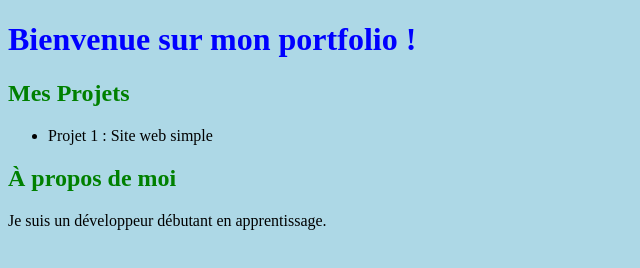
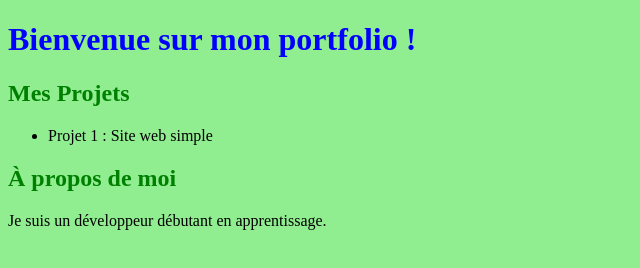
Before and after one commit to asmabouzoul/mon-portfolio, a plain HTML site: page index.html in a window 1280 px wide. Shown: the whole page, without its empty margins (0-640 px from the left). Drawn offline with Linux system fonts and the light colour scheme.

Commit message:
Changement couleur en vert clair

```diff
--- a/styles.css
+++ b/styles.css
@@ -1,3 +1,3 @@
-body { background-color: lightblue; }
+body { background-color: lightgreen; }
 h1 { color: blue; }
 h2 { color: green; }
```
